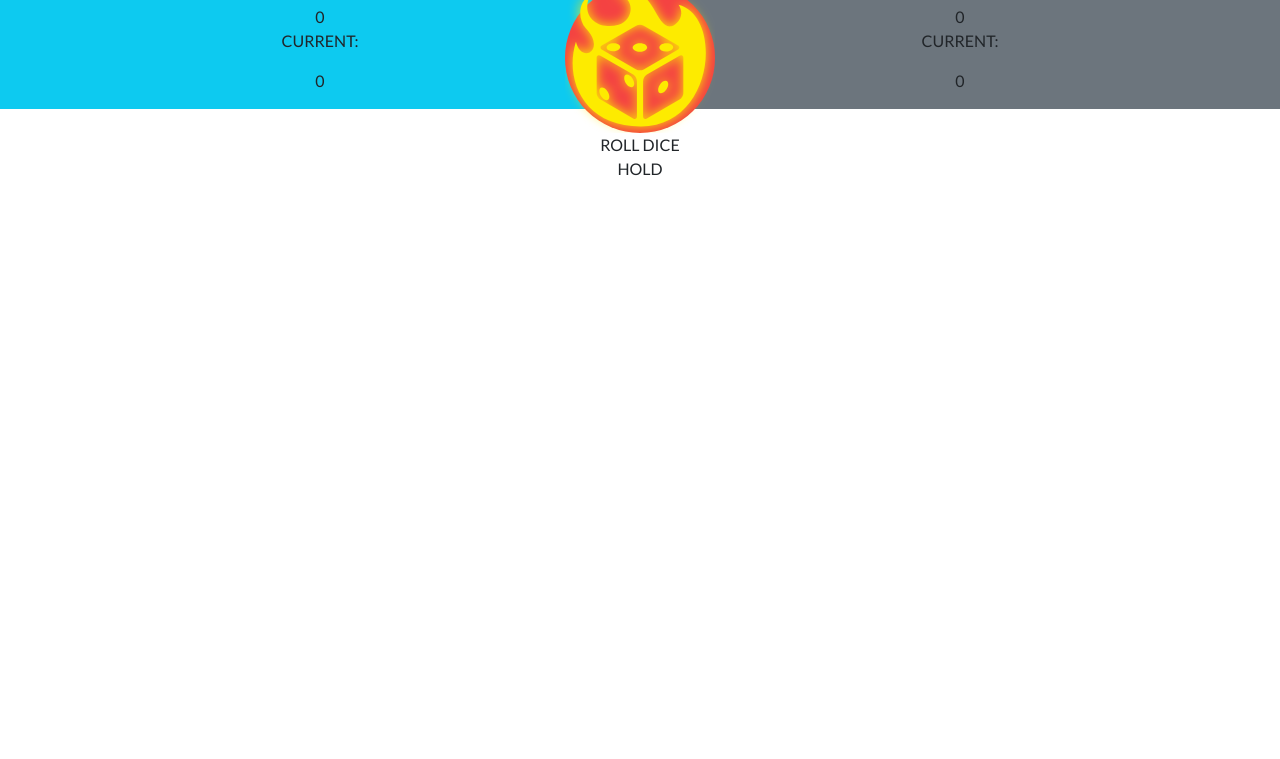
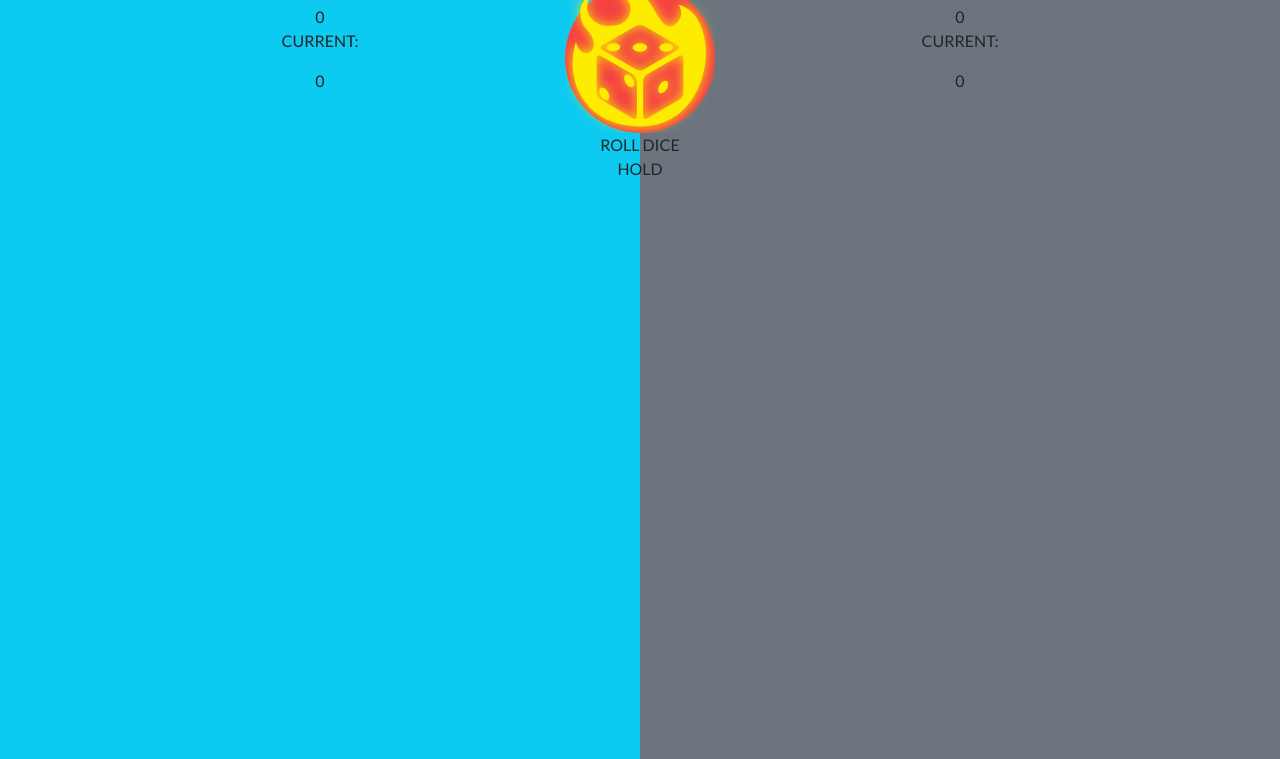
Before and after one commit to Cyril2code1/hold-burst, a plain HTML site: page index.html in a window 1280 px wide. Shown: the part 41-800 px from the top of the page. Drawn offline with Linux system fonts and the light colour scheme.

Commit message:
bug correction: due to bootstrap class in the main tag, the game didn't switch to display: none in portrait orientation

```diff
--- a/index.html
+++ b/index.html
@@ -24,7 +24,8 @@
     <title>Hold or Burst - dice game</title>
   </head>
   <body>
-    <main id="deviceReadyToPlay" class="d-flex flex-wrap">
+    <main id="deviceReadyToPlay">
+      <div class="vh-100 d-flex flex-wrap">
         <section class="w-50 d-flex flex-column align-items-center bg-info">
           <h2>PLAYER 1</h2>
           <div id="global1">13</div>
@@ -34,7 +35,9 @@
           </div>
         </section>
 
-      <section class="w-50 d-flex flex-column align-items-center bg-secondary">
+        <section
+          class="w-50 d-flex flex-column align-items-center bg-secondary"
+        >
           <h2>PLAYER 2</h2>
           <div id="global2">13</div>
           <div>
@@ -42,6 +45,7 @@
             <p id="round2" class="text-center">37</p>
           </div>
         </section>
+
         <section
           class="position-absolute start-50 translate-middle-x d-flex flex-column align-items-center"
         >
@@ -54,6 +58,7 @@
           <!-- 'button hold' -->
           <div id="hold">HOLD</div>
         </section>
+      </div>
     </main>
 
     <!-- shown if device is in portrait mode  -->
```
Lines whose indentation alone changed are shown as unchanged.
